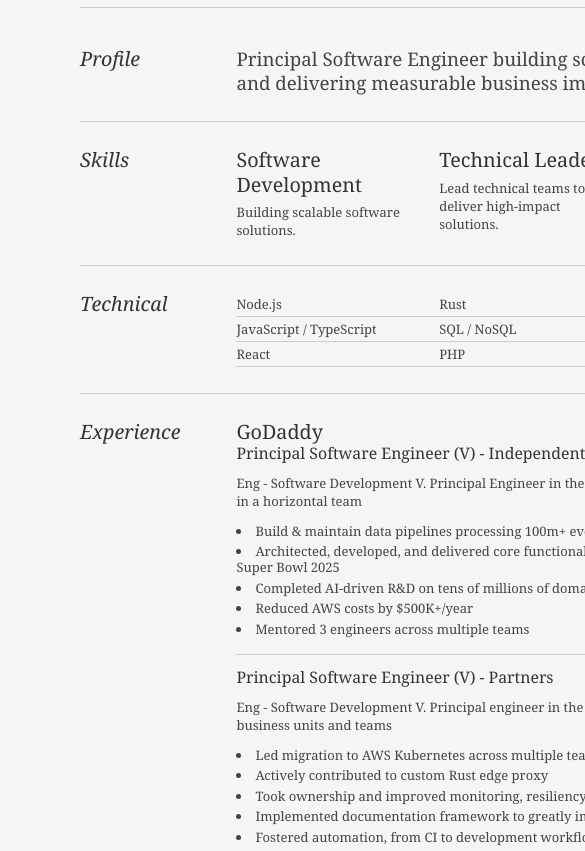
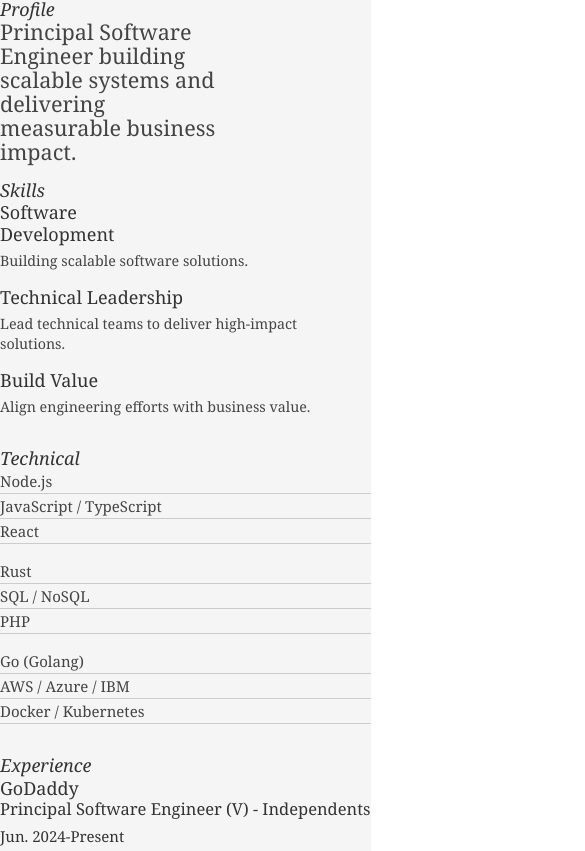
Before and after one commit to connorjburton/connorburton.com, a plain HTML site: page public/index.html in a window 390 px wide. Shown: the part 166-1017 px from the top of the page, 585 px wide, since content can reach past the window. Drawn offline with Linux system fonts and the light colour scheme.

Commit message:
Update resume.css

```diff
--- a/public/resume.css
+++ b/public/resume.css
@@ -10,6 +10,7 @@
 ---------------------------------------------------------------------------------
 */
 
+/* --- Reset styles --- */
 html {
   color: #000;
   background: #fff;
@@ -642,3 +643,142 @@
 .yui-gf div.first {
   width: 12.3%;
 }
+
+/* ----------- RESPONSIVE STYLES ----------- */
+@media (max-width: 1100px) {
+  #inner {
+    padding: 10px 20px;
+    width: 95%;
+  }
+  #doc,
+  #doc2,
+  #doc3,
+  #doc4,
+  .yui-t1,
+  .yui-t2,
+  .yui-t3,
+  .yui-t4,
+  .yui-t5,
+  .yui-t6,
+  .yui-t7 {
+    width: 95%;
+    min-width: 0;
+  }
+}
+
+@media (max-width: 800px) {
+  #inner {
+    padding: 10px 5px;
+    margin: 10px auto;
+    border-width: 4px 0 1px 0;
+  }
+  #hd h1 {
+    font-size: 32px;
+  }
+  h2 {
+    font-size: 120%;
+  }
+  h3, h4 {
+    font-size: 110%;
+  }
+  p, .job p {
+    padding-right: 1em;
+    font-size: 95%;
+    line-height: 1.4em;
+  }
+  .yui-gf {
+    margin-bottom: 1em;
+    padding-bottom: 1em;
+  }
+  .job h4 {
+    position: static;
+    margin-top: 0.5em;
+    float: right;
+  }
+}
+
+@media (max-width: 600px) {
+  body {
+    font-size: 15px;
+  }
+  #doc,
+  #doc2,
+  #doc3,
+  #doc4,
+  .yui-t1,
+  .yui-t2,
+  .yui-t3,
+  .yui-t4,
+  .yui-t5,
+  .yui-t6,
+  .yui-t7 {
+    width: 100%;
+    min-width: 0;
+  }
+  #inner {
+    padding: 5px 0;
+    margin: 0;
+    border-width: 2px 0 1px 0;
+  }
+  #hd {
+    margin: 1em 0 2em 0;
+    padding-bottom: 1em;
+  }
+  #hd h1 {
+    font-size: 24px;
+    letter-spacing: 1px;
+  }
+  #hd h2 {
+    font-size: 100%;
+    letter-spacing: 1px;
+  }
+  #ft {
+    padding: 1em 0 2em 0;
+    font-size: 90%;
+  }
+  .yui-gf,
+  .job,
+  .skills-list ul,
+  .talent {
+    border-bottom: none;
+    padding-bottom: 0;
+    margin-bottom: 1em;
+  }
+  .yui-gf .yui-u,
+  .yui-g .yui-u,
+  .yui-gb .yui-u,
+  .yui-gc .yui-u,
+  .yui-gd .yui-u,
+  .yui-ge .yui-u,
+  .yui-gf div.first,
+  .talent {
+    width: 100% !important;
+    float: none !important;
+    margin-left: 0 !important;
+    margin-right: 0 !important;
+    display: block;
+  }
+  .job h4 {
+    position: static;
+    float: none;
+    margin-top: 0.5em;
+    font-size: 100%;
+  }
+  .skills-list li span {
+    font-size: 120%;
+  }
+}
+
+/* Utility: Make images responsive */
+img {
+  max-width: 100%;
+  height: auto;
+}
+
+/* Utility: Remove floats on small screens for better stacking */
+@media (max-width: 600px) {
+  [class*="yui-"], .talent {
+    float: none !important;
+    display: block !important;
+  }
+}
```
